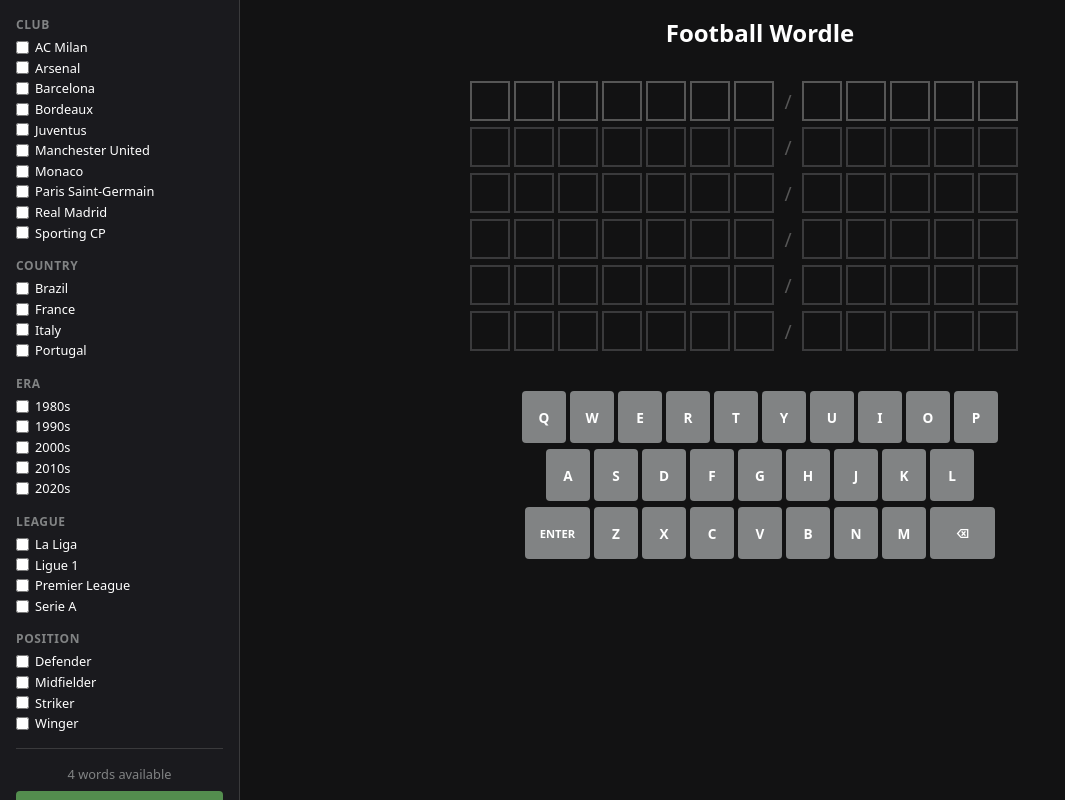
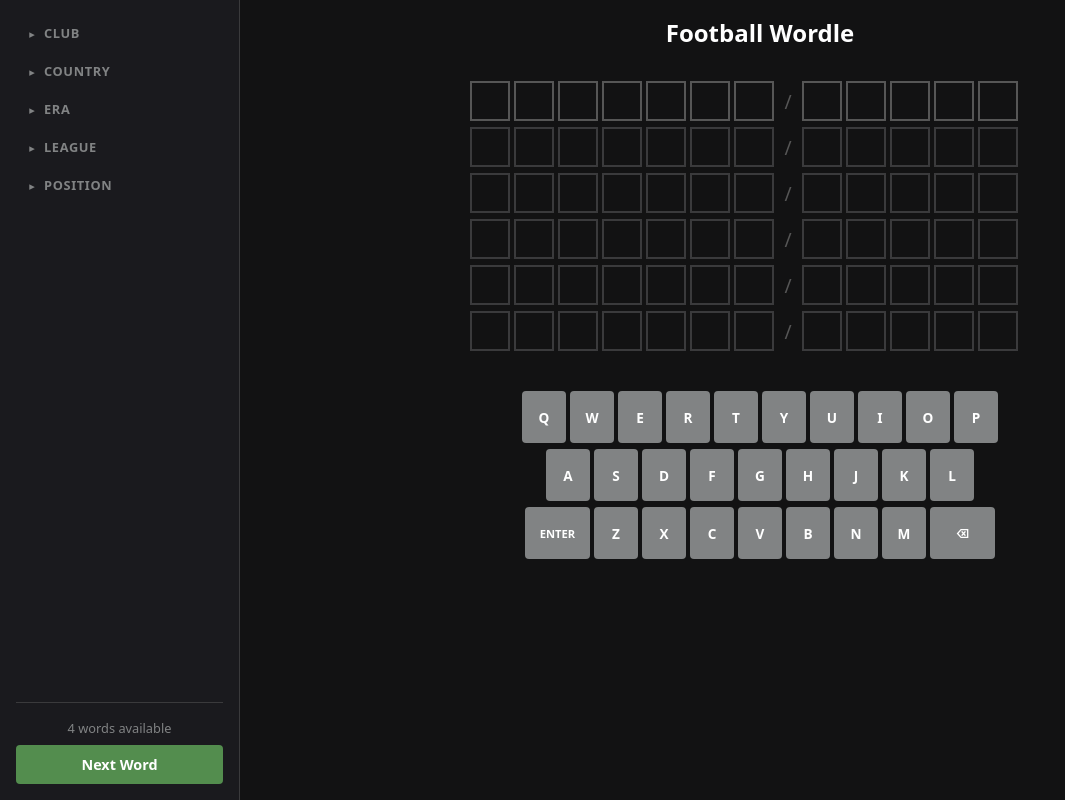
Before and after one commit to ciroalo/wordle-engine, a React (Vite) app: page / in a window 1280 px wide. Shown: the whole page, without its empty margins (0-1065 px from the left). Built offline with nearby package versions, Linux system fonts and the light colour scheme.

Commit message:
added collapse on categories

```diff
--- a/src/ui/components/FilterPanel/CategoryFilter.tsx
+++ b/src/ui/components/FilterPanel/CategoryFilter.tsx
@@ -1,43 +1,56 @@
-import type { CategoryIndex } from "@engine/types";
-import { useGame } from "../../context/GameContext";
-import styles from "./FilterPanel.module.css";
+import { useState } from 'react';
+import type { CategoryIndex } from '@engine/types';
+import { useGame } from '../../context/GameContext';
+import styles from './FilterPanel.module.css';
 
 interface CategoryFilterProps {
   category: CategoryIndex;
   selectedValues: Set<string>;
 }
 
-export default function CategoryFilter({
-  category,
-  selectedValues,
-}: CategoryFilterProps) {
+export default function CategoryFilter({ category, selectedValues }: CategoryFilterProps) {
   const { dispatch } = useGame();
+  const [isOpen, setIsOpen] = useState(false);
 
   const handleToggle = (value: string, checked: boolean) => {
     dispatch({
-      type: "SET_FILTER",
+      type: 'SET_FILTER',
       category: category.name,
       value,
       selected: checked,
     });
   };
 
-  const handleClear = () => {
-    dispatch({ type: "CLEAR_FILTER", category: category.name });
+  const handleClear = (e: React.MouseEvent) => {
+    e.stopPropagation();
+    dispatch({ type: 'CLEAR_FILTER', category: category.name });
   };
 
   const hasSelections = selectedValues.size > 0;
 
   return (
     <div className={styles.category}>
-      <div className={styles.categoryHeader}>
-        <h3 className={styles.categoryName}>{category.name}</h3>
+      <button
+        className={styles.categoryHeader}
+        onClick={() => setIsOpen(!isOpen)}
+        aria-expanded={isOpen}
+      >
+        <div className={styles.categoryHeaderLeft}>
+          <span className={`${styles.chevron} ${isOpen ? styles.chevronOpen : ''}`}>
+            ▸
+          </span>
+          <span className={styles.categoryName}>{category.name}</span>
           {hasSelections && (
-          <button className={styles.clearButton} onClick={handleClear}>
-            Clear
-          </button>
+            <span className={styles.selectionCount}>{selectedValues.size}</span>
           )}
         </div>
+        {hasSelections && (
+          <span className={styles.clearButton} onClick={handleClear} role="button" tabIndex={0}>
+            Clear
+          </span>
+        )}
+      </button>
+      {isOpen && (
         <div className={styles.values}>
           {category.values.map((value) => (
             <label key={value} className={styles.valueLabel}>
@@ -51,6 +64,7 @@ export default function CategoryFilter({
             </label>
           ))}
         </div>
+      )}
     </div>
   );
 }
--- a/src/ui/components/FilterPanel/FilterPanel.module.css
+++ b/src/ui/components/FilterPanel/FilterPanel.module.css
@@ -1,3 +1,7 @@
+/* ============================================================
+   Panel Layout
+   ============================================================ */
+
 .panel {
   display: flex;
   flex-direction: column;
@@ -13,29 +17,95 @@
 .filters {
   display: flex;
   flex-direction: column;
-  gap: 1rem;
+  gap: 4px;
   flex: 1;
 }
+
+/* ============================================================
+   Category
+   ============================================================ */
 
 .category {
   display: flex;
   flex-direction: column;
-  gap: 6px;
+  border-radius: 4px;
+  overflow: hidden;
 }
+
+/* ============================================================
+   Category Header (clickable toggle)
+   ============================================================ */
 
 .categoryHeader {
   display: flex;
   justify-content: space-between;
   align-items: center;
+  width: 100%;
+  padding: 8px 10px;
+  border: none;
+  border-radius: 4px;
+  background: transparent;
+  color: var(--color-text);
+  cursor: pointer;
+  transition: background-color 0.1s ease;
+  text-align: left;
+  font-family: inherit;
 }
 
+.categoryHeader:hover {
+  background-color: var(--color-border);
+}
+
+.categoryHeaderLeft {
+  display: flex;
+  align-items: center;
+  gap: 6px;
+}
+
+/* ============================================================
+   Chevron
+   ============================================================ */
+
+.chevron {
+  font-size: 0.7rem;
+  color: var(--color-text-muted);
+  transition: transform 0.15s ease;
+  display: inline-block;
+  width: 12px;
+  text-align: center;
+}
+
+.chevronOpen {
+  transform: rotate(90deg);
+}
+
+/* ============================================================
+   Category Name + Count Badge
+   ============================================================ */
+
 .categoryName {
-  font-size: 0.75rem;
+  font-size: 0.8rem;
   font-weight: 700;
   text-transform: uppercase;
   color: var(--color-text-muted);
   letter-spacing: 0.05em;
 }
+
+.selectionCount {
+  font-size: 0.65rem;
+  font-weight: 700;
+  background-color: var(--color-correct);
+  color: var(--color-text);
+  padding: 1px 6px;
+  border-radius: 10px;
+  min-width: 16px;
+  text-align: center;
+  line-height: 1.4;
+}
+
+/* ============================================================
+   Clear Button
+   ============================================================ */
 
 .clearButton {
   background: none;
@@ -43,17 +113,23 @@
   color: var(--color-accent);
   font-size: 0.7rem;
   cursor: pointer;
-  padding: 0;
+  padding: 2px 4px;
+  border-radius: 2px;
 }
 
 .clearButton:hover {
   text-decoration: underline;
 }
 
+/* ============================================================
+   Values (Checkboxes) — shown when dropdown is open
+   ============================================================ */
+
 .values {
   display: flex;
   flex-direction: column;
-  gap: 4px;
+  gap: 2px;
+  padding: 4px 10px 8px 28px;
 }
 
 .valueLabel {
@@ -63,6 +139,7 @@
   cursor: pointer;
   font-size: 0.8rem;
   color: var(--color-text);
+  padding: 2px 0;
 }
 
 .valueLabel:hover {
@@ -77,6 +154,10 @@
 .valueName {
   line-height: 1.3;
 }
+
+/* ============================================================
+   Controls
+   ============================================================ */
 
 .controls {
   display: flex;
```
Lines whose indentation alone changed are shown as unchanged.
